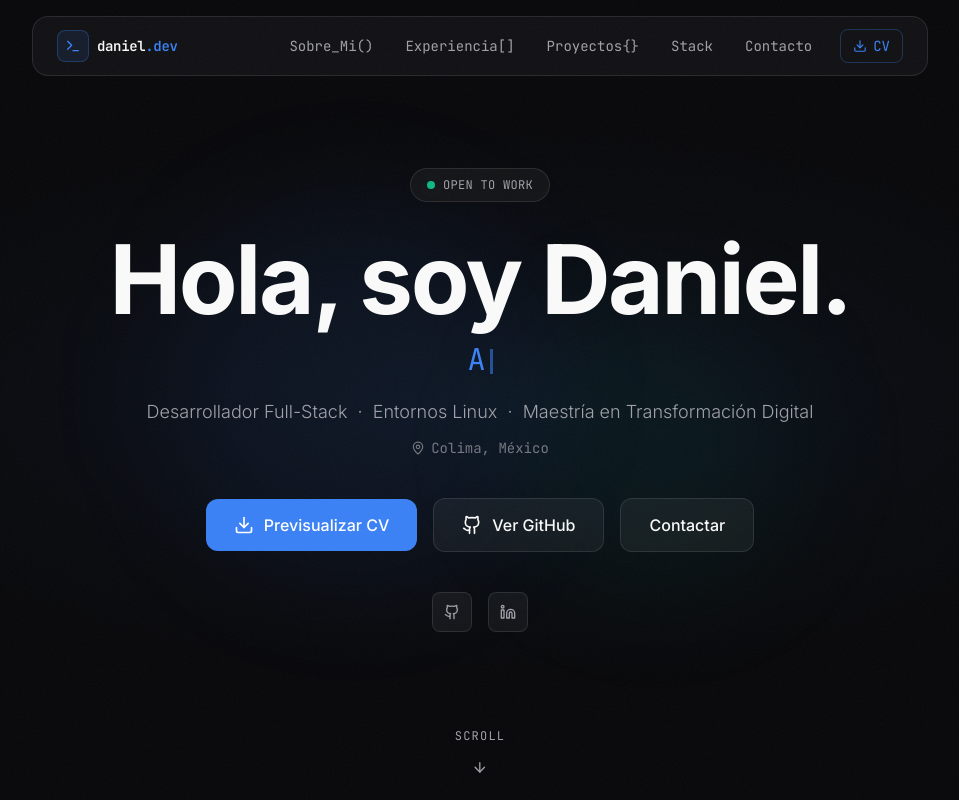
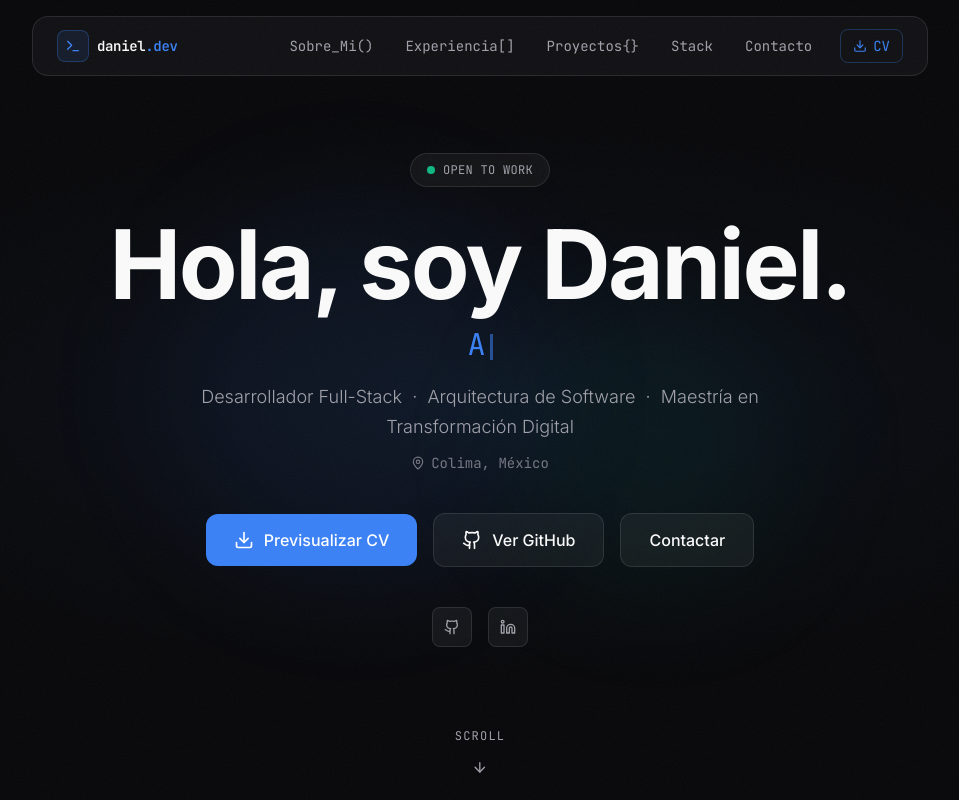
Before and after one commit to Daniel8aa/Portafolio, a Next.js app: page / in a window 1280 px wide. Shown: the top 800 px of the page, without its empty margins (160-1119 px from the left). Built offline with nearby package versions, Linux system fonts and the light colour scheme.

Commit message:
fix: reemplazar Entornos Linux por Arquitectura de Software en el Hero

```diff
--- a/components/Hero.js
+++ b/components/Hero.js
@@ -122,7 +122,7 @@ export default function Hero() {
                     variants={itemVariants}
                     className="text-base sm:text-lg text-text-muted font-light max-w-2xl mx-auto mb-3 leading-relaxed"
                 >
-                    Desarrollador Full-Stack &nbsp;·&nbsp; Entornos Linux &nbsp;·&nbsp;
+                    Desarrollador Full-Stack &nbsp;·&nbsp; Arquitectura de Software &nbsp;·&nbsp;
                     Maestría en Transformación Digital
                 </motion.p>
 
```
